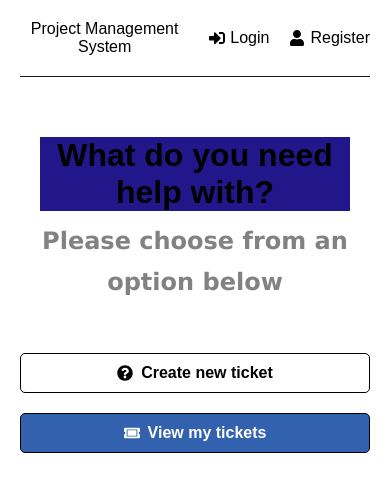
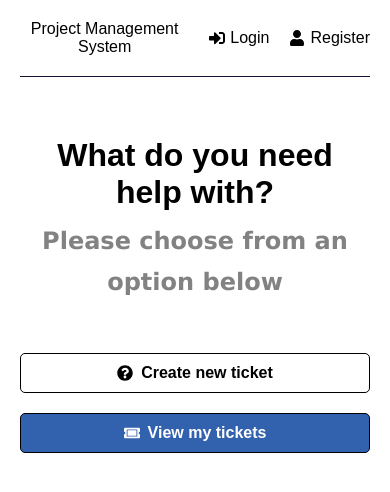
Before and after one commit to NicholasL1/Planit-Project-Management-System, a React (Create React App) app in the folder frontend/: page / in a window 390 px wide. Shown: the top 492 px of the page. Built offline with nearby package versions, Linux system fonts and the light colour scheme.

Commit message:
Removed background colour from heading h1

```diff
--- a/frontend/src/index.css
+++ b/frontend/src/index.css
@@ -400,7 +400,6 @@ footer {
 
   .ticket-created h2,
   .heading h1 {
-    background-color: #22178a;
     font-size: 2rem;
   }
 
```
